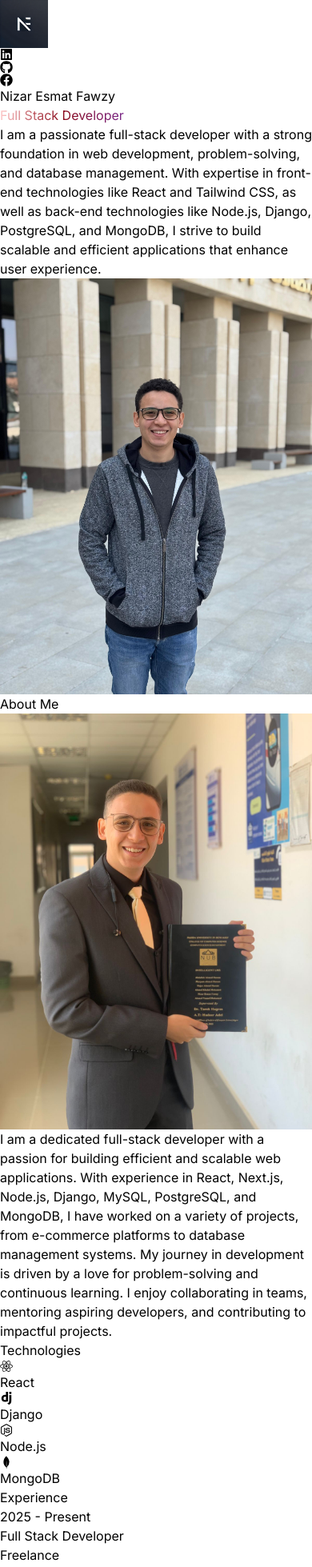
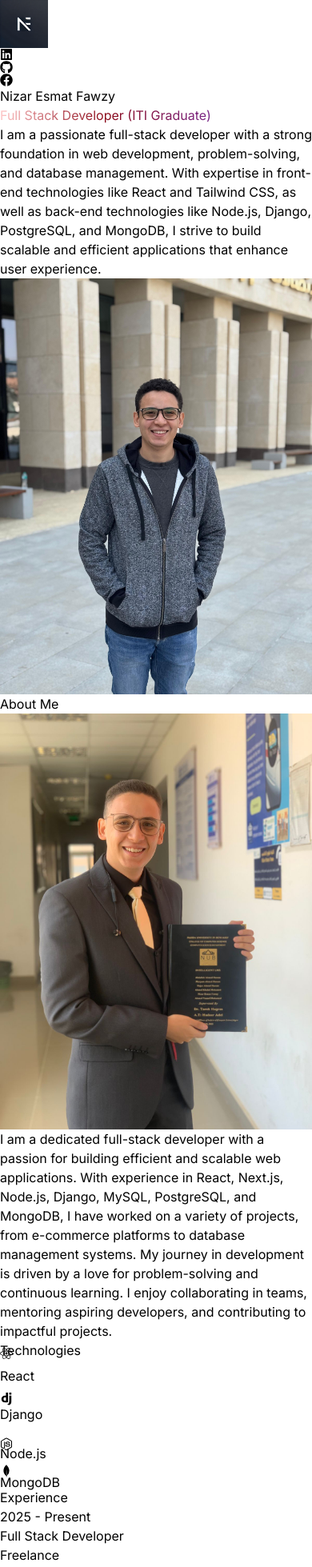
Before and after one commit to Nizar-Esmat/portofilo, a React (Vite) app: page / in a window 390 px wide. Shown: the top 1959 px of the page at 80% size. Built offline with nearby package versions, Linux system fonts and the light colour scheme.

Commit message:
add motion animation

```diff
--- a/package.json
+++ b/package.json
@@ -10,6 +10,7 @@
     "preview": "vite preview"
   },
   "dependencies": {
+    "framer-motion": "^12.5.0",
     "react": "^19.0.0",
     "react-dom": "^19.0.0",
     "react-icons": "^5.5.0"
--- a/src/compnents/Experince.jsx
+++ b/src/compnents/Experince.jsx
@@ -1,32 +1,79 @@
-import React from 'react'
-import { EXPERIENCES } from '../constants'
+import React from "react";
+import { EXPERIENCES } from "../constants";
+import { motion } from "framer-motion";
+
+// Parent container animation
+const containerVariants = {
+  hidden: { opacity: 0, y: 50 },
+  visible: {
+    opacity: 1,
+    y: 0,
+    transition: { duration: 0.6, ease: "easeOut", staggerChildren: 0.3 }
+  }
+};
+
+// Child item animation (Experience Details)
+const itemVariants = {
+  hidden: { opacity: 0, y: 30 },
+  visible: { opacity: 1, y: 0, transition: { duration: 0.5 } }
+};
+
+// Technologies Animation (Slide in from Left)
+const techVariants = {
+  hidden: { opacity: 0, x: -50 },
+  visible: (i) => ({
+    opacity: 1,
+    x: 0,
+    transition: { delay: i * 0.2, duration: 0.4, ease: "easeOut" },
+  }),
+};
 
 export default function Experience() {
   return (
-    <div className="border-b border-neutral-900 pb-4">
-      <h2 className="my-20 text-center text-4xl">Experience</h2>
+    <motion.div
+      className="border-b border-neutral-900 pb-4"
+      initial="hidden"
+      whileInView="visible"
+      viewport={{ once: true }}
+      variants={containerVariants}
+    >
+      <motion.h2 className="my-20 text-center text-4xl" variants={itemVariants}>
+        Experience
+      </motion.h2>
 
       {EXPERIENCES.map((experience, index) => (
-        <div key={index} className="mb-8 flex flex-wrap lg:justify-center">
+        <motion.div
+          key={index}
+          className="mb-8 flex flex-wrap lg:justify-center"
+          variants={itemVariants}
+        >
+          {/* Year */}
           <div className="w-full lg:w-1/4">
             <p className="text-lg font-semibold text-neutral-300">{experience.year}</p>
           </div>
+
+          {/* Experience Details */}
           <div className="w-full lg:w-3/4">
             <h3 className="text-xl font-medium">{experience.role}</h3>
             <p className="text-neutral-500">{experience.company}</p>
             <p className="mt-2 text-neutral-400">{experience.description}</p>
 
             {/* Technologies Used */}
-            <div className="mt-2 flex flex-wrap">
+            <motion.div className="mt-2 flex flex-wrap">
               {experience.technologies.map((tech, i) => (
-                <span key={i} className="m-1 rounded-lg bg-neutral-800 px-3 py-1 text-sm text-purple-800">
+                <motion.span
+                  key={i}
+                  className="m-1 rounded-lg bg-neutral-800 px-3 py-1 text-sm text-purple-800"
+                  variants={techVariants}
+                  custom={i} // Pass index to stagger items
+                >
                   {tech}
-                </span>
+                </motion.span>
               ))}
-            </div>
+            </motion.div>
           </div>
-        </div>
+        </motion.div>
       ))}
-    </div>
-  )
+    </motion.div>
+  );
 }
--- a/src/compnents/Hero.jsx
+++ b/src/compnents/Hero.jsx
@@ -1,6 +1,18 @@
 import React from 'react'
 import { HERO_CONTENT } from '../constants'
 import me from '../assets/me.png'
+import {motion} from "framer-motion"
+
+const container = (delay) => ({
+  hidden: { x: -100, opacity: 0 },
+  visible: {
+    x: 0,
+    opacity: 1,
+    transition: { duration: 0.5, delay: delay },
+
+
+  }
+})
 export default function Hero() {
   return (
     <div className="border-b border-neutral-900 pb-4 lg:mb-35">
@@ -8,25 +20,42 @@ export default function Hero() {
         {/* Text Section */}
         <div className='w-full lg:w-1/2'>
           <div className="flex flex-col items-center lg:items-start">
-            <h1 className="pb-8 text-5xl font-thin tracking-tighter lg:mt-16 lg:text-7xl">Nizar Esmat Fawzy</h1>
-            <span className="text-3xl tracking-tight" style={{
-              backgroundImage: 'linear-gradient(to right, #FFC5C5, #8B0A1A, #7A288A)',
-              backgroundClip: 'text',
-              WebkitBackgroundClip: 'text',
-              WebkitTextFillColor: 'transparent'
-            }}>
-              Full Stack Developer
-            </span>
-            <p className="max-w-xl text-lg font-light leading-relaxed bg-gradient-to-r from-gray-200 via-gray-400 to-gray-600 bg-clip-text text-transparent">
+            <motion.h1
+              variants={container(0)}
+              initial="hidden"
+              animate="visible"
+              className="pb-8 text-5xl font-thin tracking-tighter lg:mt-16 lg:text-7xl">Nizar Esmat Fawzy</motion.h1>
+            <motion.span
+              variants={container(0.5)}
+              initial="hidden"
+              animate="visible"
+              className="text-3xl tracking-tight" style={{
+                backgroundImage: 'linear-gradient(to right, #FFC5C5, #8B0A1A, #7A288A)',
+                backgroundClip: 'text',
+                WebkitBackgroundClip: 'text',
+                WebkitTextFillColor: 'transparent'
+              }}>
+              Full Stack Developer (ITI Graduate)
+            </motion.span>
+            <motion.p
+              variants={container(1)}
+              initial="hidden"
+              animate="visible"
+
+              className="max-w-xl text-lg font-light leading-relaxed bg-gradient-to-r from-gray-200 via-gray-400 to-gray-600 bg-clip-text text-transparent">
               {HERO_CONTENT}
-            </p>
+            </motion.p>
           </div>
         </div>
 
         {/* Image Section */}
         <div className='w-full lg:w-1/2 lg:p-4'>
           <div className="flex justify-center">
-            <img src={me} alt="profile" className="max-w-xs rounded-full shadow-lg" />
+            <motion.img
+            initial={{x:100 , opacity:0}}
+            animate={{x:0 , opacity:1}}
+            transition={{duration:1 , delay:1.2}}
+            src={me} alt="profile" className="max-w-xs rounded-full shadow-lg" />
           </div>
         </div>
       </div>
--- a/src/compnents/Projects.jsx
+++ b/src/compnents/Projects.jsx
@@ -1,18 +1,62 @@
 import React from "react";
 import { PROJECTS } from "../constants";
+import { motion } from "framer-motion";
+
+// Parent container animation
+const containerVariants = {
+  hidden: { opacity: 0, y: 50 },
+  visible: {
+    opacity: 1,
+    y: 0,
+    transition: { duration: 0.6, ease: "easeOut", staggerChildren: 0.3 },
+  },
+};
+
+// Project Card Animation
+const cardVariants = {
+  hidden: { opacity: 0, y: 30 },
+  visible: { opacity: 1, y: 0, transition: { duration: 0.5 } },
+};
+
+// Technologies Animation (Slide in from Left)
+const techVariants = {
+  hidden: { opacity: 0, x: -50 },
+  visible: (i) => ({
+    opacity: 1,
+    x: 0,
+    transition: { delay: i * 0.2, duration: 0.4, ease: "easeOut" },
+  }),
+};
 
 export default function Projects() {
   return (
-    <div className="border-b border-neutral-900 pb-4">
-      <h2 className="my-20 text-center text-4xl">Projects</h2>
+    <motion.div
+      className="border-b border-neutral-900 pb-4"
+      initial="hidden"
+      whileInView="visible"
+      viewport={{ once: true }}
+      variants={containerVariants}
+    >
+      <motion.h2 className="my-20 text-center text-4xl" variants={cardVariants}>
+        Projects
+      </motion.h2>
 
-      <div className="flex flex-col gap-12">
+      <motion.div className="flex flex-col gap-12">
         {PROJECTS.map((project, index) => (
-          <div key={index} className="flex flex-wrap items-center gap-6 lg:flex-nowrap">
-
+          <motion.div
+            key={index}
+            className="flex flex-wrap items-center gap-6 lg:flex-nowrap border-b border-neutral-800 pb-6"
+            variants={cardVariants}
+          >
             {/* Project Image */}
             <div className="w-full lg:w-1/4">
-              <img src={project.image} alt={project.title} className="rounded-lg shadow-lg mb-6" width={150} height={150} />
+              <img
+                src={project.image}
+                alt={project.title}
+                className="rounded-lg shadow-lg mb-6"
+                width={150}
+                height={150}
+              />
             </div>
 
             {/* Project Details */}
@@ -20,19 +64,50 @@ export default function Projects() {
               <h3 className="text-2xl font-semibold">{project.title}</h3>
               <p className="mt-2 text-neutral-400">{project.description}</p>
 
+              {/* Links Container */}
+              <div className="mt-3 flex flex-wrap gap-4">
+                {/* GitHub Repo Link */}
+                {project.gitRepo && (
+                  <a
+                    href={project.gitRepo}
+                    target="_blank"
+                    rel="noopener noreferrer"
+                    className="bg-neutral-800 text-cyan-400 px-4 py-2 rounded-lg text-sm font-medium hover:bg-neutral-700 hover:text-white transition"
+                  >
+                    View Repository
+                  </a>
+                )}
+
+                {/* Deployment Link */}
+                {project.demo && (
+                  <a
+                    href={project.demo}
+                    target="_blank"
+                    rel="noopener noreferrer"
+                    className="bg-green-700 text-white px-4 py-2 rounded-lg text-sm font-medium hover:bg-green-600 transition"
+                  >
+                    Live Demo
+                  </a>
+                )}
+              </div>
+
               {/* Technologies Used */}
-              <div className="mt-3 flex flex-wrap">
+              <motion.div className="mt-3 flex flex-wrap">
                 {project.technologies.map((tech, i) => (
-                  <span key={i} className="m-1 rounded-lg bg-neutral-800 px-3 py-1 text-sm text-neutral-300">
+                  <motion.span
+                    key={i}
+                    className="m-1 rounded-lg bg-neutral-800 px-3 py-1 text-sm text-purple-800"
+                    variants={techVariants}
+                    custom={i} // Staggered animation
+                  >
                     {tech}
-                  </span>
+                  </motion.span>
                 ))}
-              </div>
+              </motion.div>
             </div>
-
-          </div>
+          </motion.div>
         ))}
-      </div>
-    </div>
+      </motion.div>
+    </motion.div>
   );
 }
--- a/src/compnents/Technologies.jsx
+++ b/src/compnents/Technologies.jsx
@@ -1,5 +1,20 @@
 import { FaReact, FaNodeJs } from "react-icons/fa";
 import { SiDjango, SiMongodb } from "react-icons/si";
+import { motion } from "framer-motion";
+
+// Floating Animation
+const iconVariants = (duration) => ({
+  initial: { y: -10 },
+  animate: {
+    y: [10, -10],
+    transition: {
+      duration: duration,
+      ease: "linear",
+      repeat: Infinity,
+      repeatType: "reverse",
+    },
+  },
+});
 
 export default function Technologies() {
   return (
@@ -12,18 +27,28 @@ export default function Technologies() {
         <div className="flex flex-wrap items-center justify-center gap-6">
           {/* Technology Cards */}
           {[
-            { name: "React", icon: <FaReact className="text-blue-400" /> },
-            { name: "Django", icon: <SiDjango className="text-green-500" /> },
-            { name: "Node.js", icon: <FaNodeJs className="text-green-600" /> },
-            { name: "MongoDB", icon: <SiMongodb className="text-green-400" /> },
+            { name: "React", icon: <FaReact className="text-blue-400" />, duration: 2 },
+            { name: "Django", icon: <SiDjango className="text-green-500" />, duration: 2.5 },
+            { name: "Node.js", icon: <FaNodeJs className="text-green-600" />, duration: 3 },
+            { name: "MongoDB", icon: <SiMongodb className="text-green-400" />, duration: 3.5 },
           ].map((tech, index) => (
-            <div
+            <motion.div
+            variants={iconVariants(tech.duration)}
+                initial="initial"
+                animate="animate"
               key={index}
-              className="flex flex-col items-center rounded-2xl border-4 border-neutral-800 p-6 shadow-lg transition-transform duration-300 hover:scale-105"
+              className="w-40 h-40 flex flex-col justify-center items-center rounded-2xl border-4 border-neutral-800 p-6 shadow-lg transition-transform duration-300 hover:scale-105"
             >
-              <div className="text-5xl">{tech.icon}</div>
+              <motion.div
+                variants={iconVariants(tech.duration)}
+                initial="initial"
+                animate="animate"
+                className="text-5xl"
+              >
+                {tech.icon}
+              </motion.div>
               <p className="mt-3 text-lg font-medium">{tech.name}</p>
-            </div>
+            </motion.div>
           ))}
         </div>
       </div>
```
Also changed, not shown: src/compnents/About.jsx (+29 -17 lines), src/compnents/Contact.jsx (+25 -6 lines), src/constants/index.js (+8 -0 lines), 1 other file (tests, documents, lock files or other folders).
